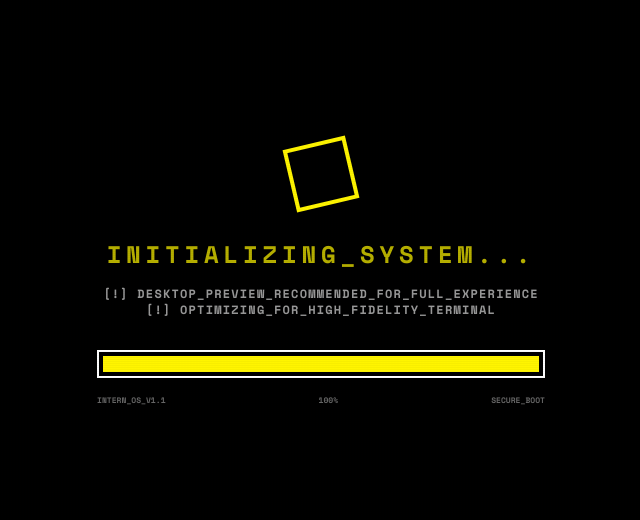
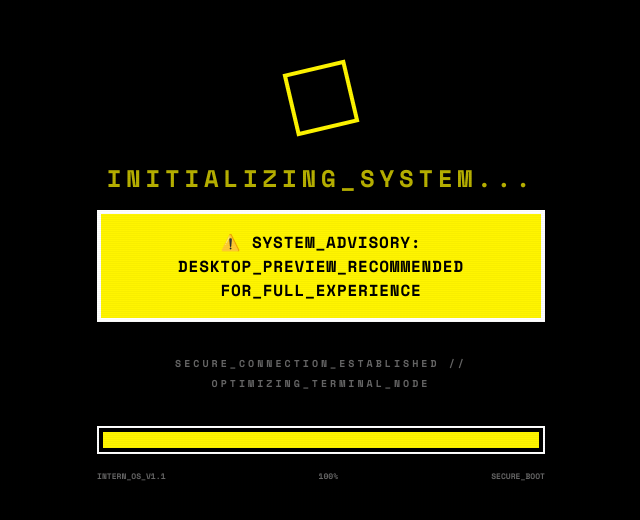
Before and after one commit to brianroyee/intern_hunter, a React (Vite) app: page / in a window 1280 px wide. Shown: the part 126-646 px from the top of the page, without its empty margins (319-959 px from the left). Built offline with nearby package versions, Linux system fonts and the light colour scheme.

Commit message:
feat: update initial loading screen advisory and status messages with a new styled warning box

```diff
--- a/App.tsx
+++ b/App.tsx
@@ -57,9 +57,18 @@ export default function App() {
             INITIALIZING_SYSTEM...
           </h1>
 
-          <p className="text-white text-[10px] md:text-xs font-bold uppercase opacity-60 mb-8 tracking-widest leading-loose">
-            [!] DESKTOP_PREVIEW_RECOMMENDED_FOR_FULL_EXPERIENCE <br />
-            [!] OPTIMIZING_FOR_HIGH_FIDELITY_TERMINAL
+          <div className="bg-brutal-yellow border-4 border-white p-4 mb-8 shadow-hard animate-fade-in">
+            <p className="text-black text-sm md:text-base font-black uppercase tracking-wider leading-tight">
+              ⚠️ SYSTEM_ADVISORY:
+              <br />
+              DESKTOP_PREVIEW_RECOMMENDED
+              <br />
+              FOR_FULL_EXPERIENCE
+            </p>
+          </div>
+
+          <p className="text-white text-[8px] md:text-[10px] font-bold uppercase opacity-40 mb-8 tracking-[0.3em] leading-loose">
+            SECURE_CONNECTION_ESTABLISHED // OPTIMIZING_TERMINAL_NODE
           </p>
 
           <div className="w-full border-2 border-white p-1">
```
